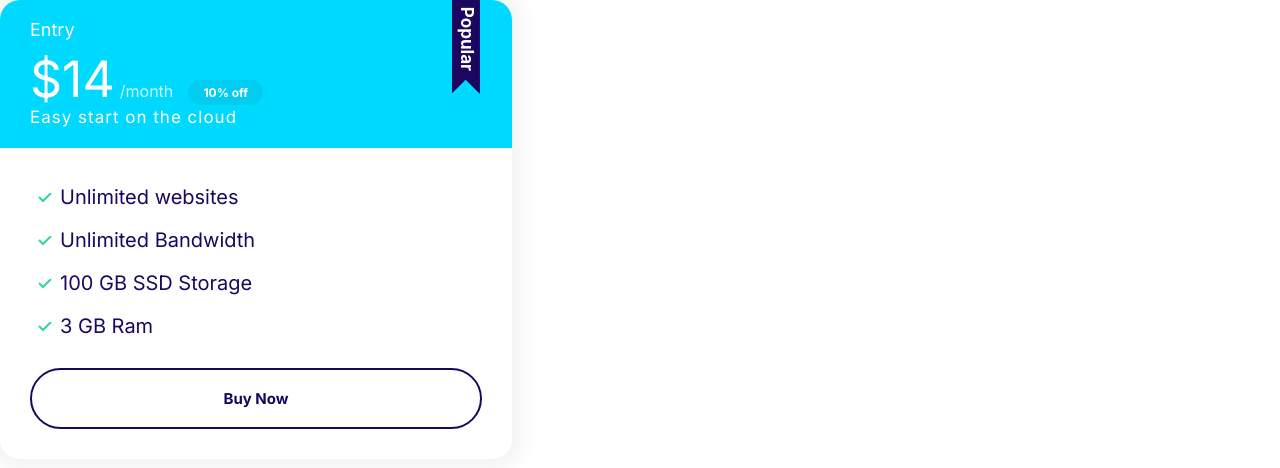
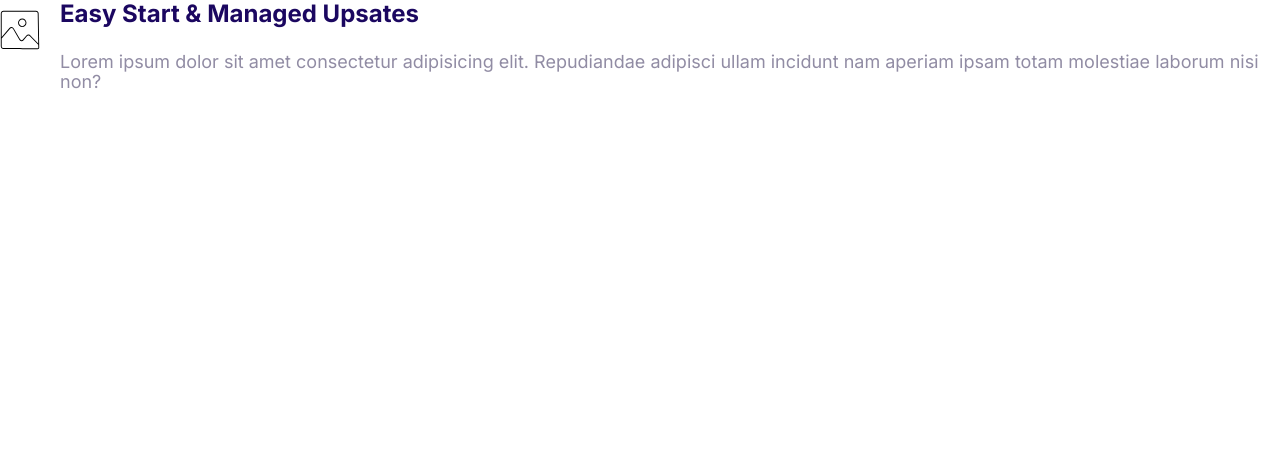
Before and after one commit to Mr-Khaira/moshify, a plain HTML site: page index.html in a window 1280 px wide. Drawn offline with Linux system fonts and the light colour scheme.

Commit message:
implemented media

```diff
--- a/CSS/stylesheet.css
+++ b/CSS/stylesheet.css
@@ -369,3 +369,22 @@ a{
         font-size: 1.7rem;
     }
 }
+
+/*  media  */
+
+.media {
+    display: flex;
+}
+
+.media__title {
+    margin-top: 0;
+}
+
+.media__body {
+    margin: 0 2rem;
+}
+
+.media__image {
+    margin-top: 1rem;
+    fill: var(--color-primary);
+}
--- a/index.html
+++ b/index.html
@@ -13,25 +13,18 @@
 </head>
 
 <body>
-    <div style="width: 40%;" class="plan plan--popular">
-        <div class="card card--secondary">
-            <header class="card__header">
-                <h3 class="plan__name">Entry</h3>
-                <span class="plan__price">$14</span>
-                <span class="plan__billing-cycle">/month</span>
-                <span class="badge badge--secondary badge--small">10% off</span>
-                <span class="plan__description">Easy start on the cloud </span>
-            </header>
-            <div class="card__body">
-                <ul class="list list--tick">
-                    <li class="list__item">Unlimited websites</li>
-                    <li class="list__item">Unlimited Bandwidth</li>
-                    <li class="list__item">100 GB SSD Storage</li>
-                    <li class="list__item">3 GB Ram</li>
-                </ul>
-                <button class="button button--outline button--block">Buy Now</button>
-            </div>
+    <div class="media">
+        <div class="media__image">
+            <svg class="icon icon--primary">
+                <use xlink:href="/images/sprite.svg#snap"></use>
+            </svg>
         </div>
+        <div class="media__body">
+            <h3 class="media__title">Easy Start & Managed Upsates</h3>
+            <p>Lorem ipsum dolor sit amet consectetur adipisicing elit. Repudiandae adipisci ullam incidunt nam aperiam
+                ipsam totam molestiae laborum nisi non?</p>
+        </div>
+    </div>
 </body>
 
 </html>
```
Also changed, not shown: CSS/components/icons.html (+1 -0 lines), CSS/components/media.html (added, +12 -0 lines).
